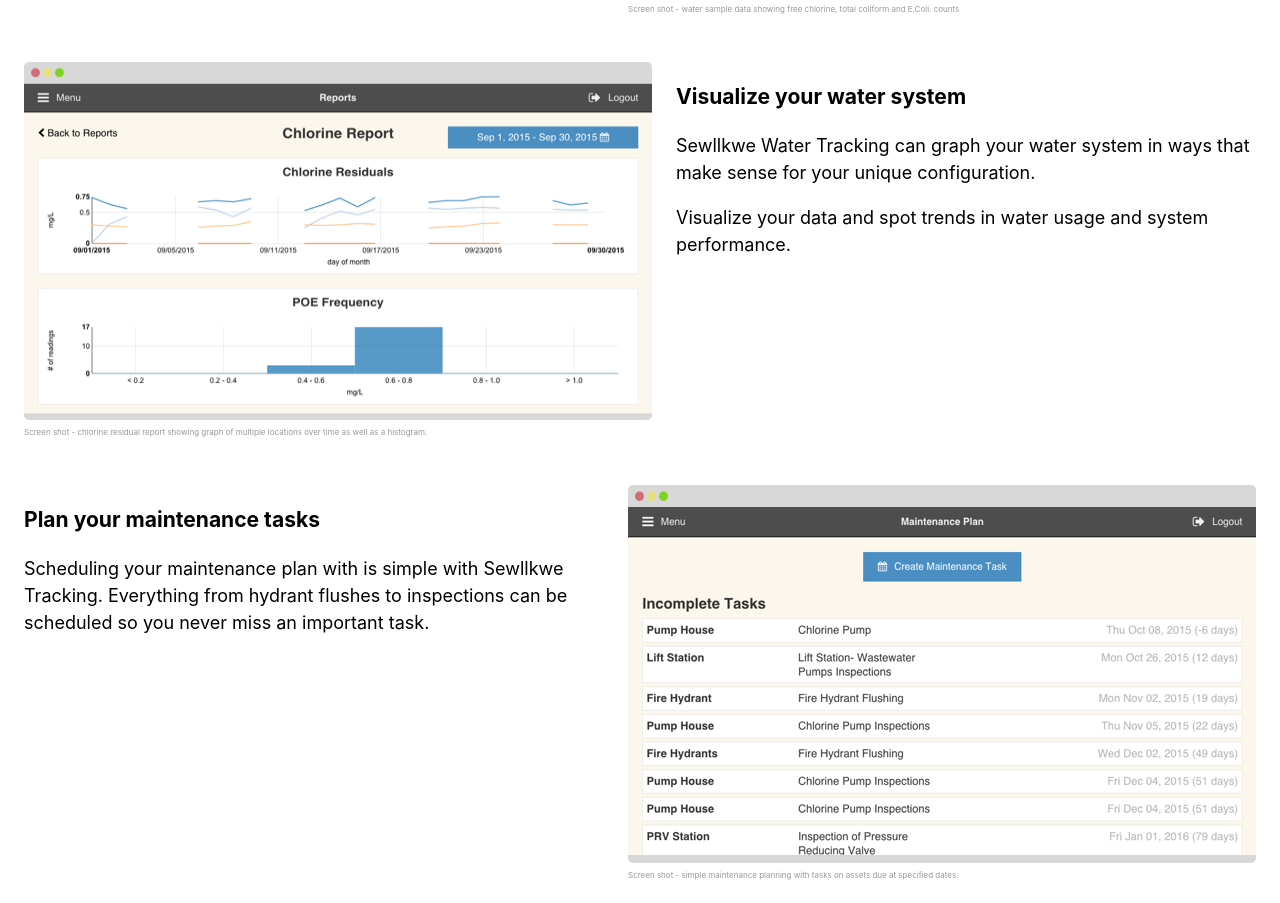
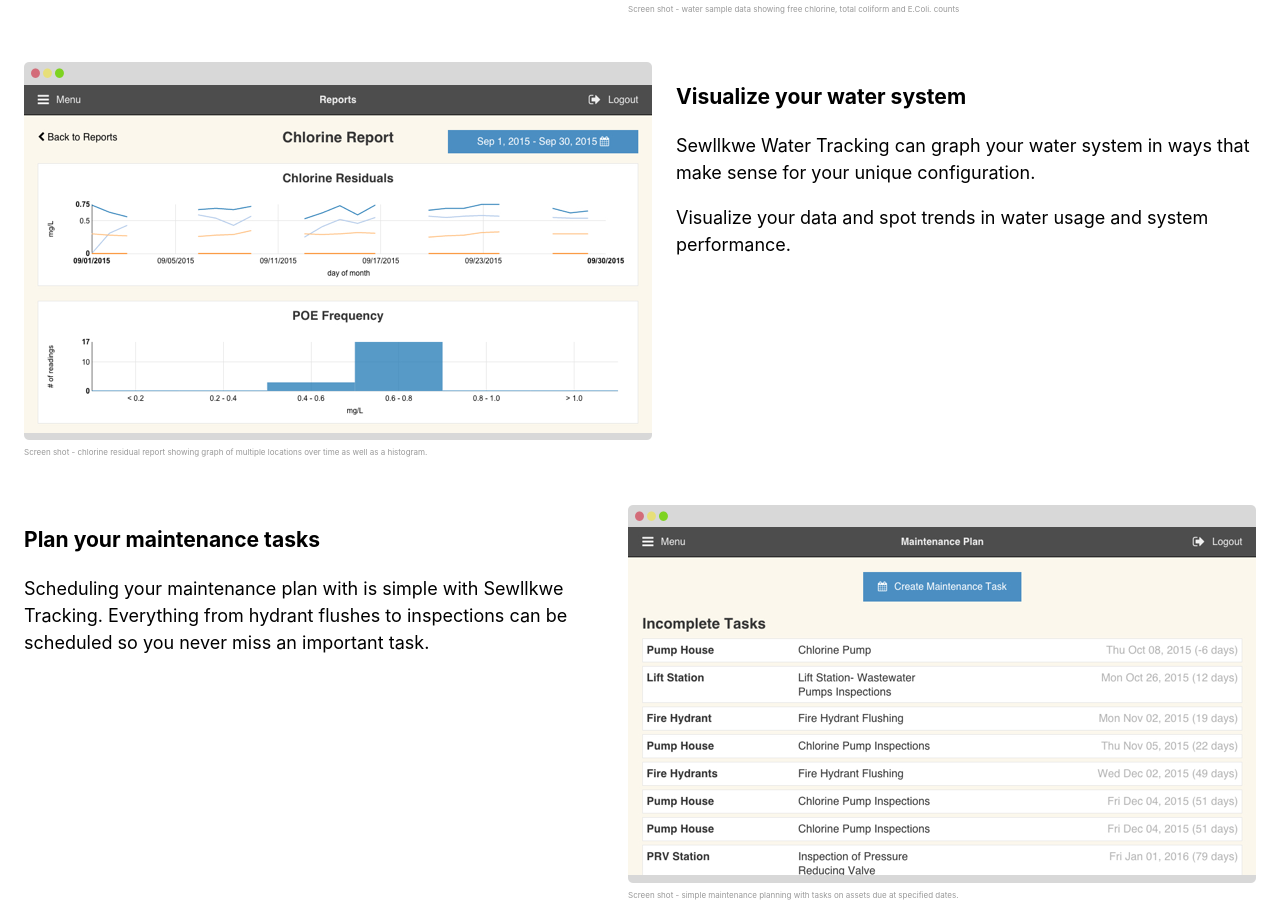
Before and after one commit to sewllkwe/sewllkwe.github.io, a plain HTML site: page index.html in a window 1280 px wide. Shown: the part 924-1827 px from the top of the page. Drawn offline with Linux system fonts and the light colour scheme.

Commit message:
fix the screen shot sizes

```diff
--- a/css/style.css
+++ b/css/style.css
@@ -57,6 +57,13 @@
 .screen {
   margin: 0;
   margin-bottom: 24px;
+  width: 628px;
+  max-width: 628px;
+}
+
+.screen img {
+  width: 100%;
+  max-width: 628px;
 }
 
 .screen--right {
--- a/index.html
+++ b/index.html
@@ -21,8 +21,6 @@
     <figure class="screen screen--right">
       <img
         src="images/screen_water_sample.png"
-        width="628px"
-        height="351px"
         srcset="images/screen_water_sample.png 2x">
       <figcaption>
         Screen shot - water sample data showing free chlorine, total coliform
@@ -47,8 +45,6 @@
     <figure class="screen screen--left">
       <img
         src="images/screen_chlorine_report.png"
-        width="628px"
-        height="358px"
         srcset="images/screen_chlorine_report.png 2x">
       <figcaption>
         Screen shot - chlorine residual report showing graph of multiple
@@ -73,8 +69,6 @@
     <figure class="screen screen--right">
       <img
         src="images/screen_maintenance_plan.png"
-        width="628px"
-        height="378px"
         srcset="images/screen_maintenance_plan.png 2x">
       <figcaption>
         Screen shot - simple maintenance planning with tasks on assets due at
```
